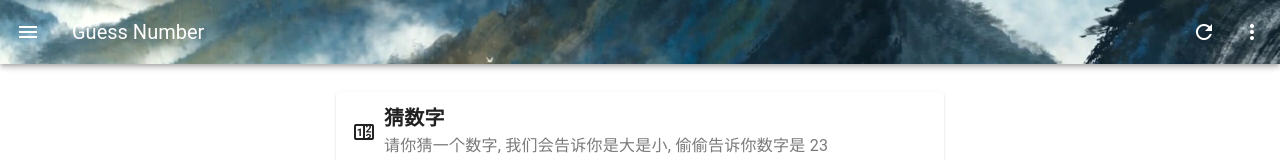
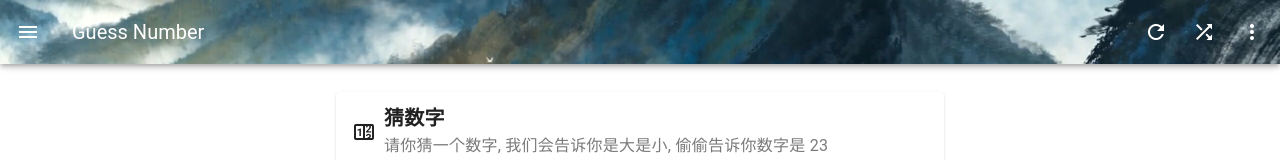
Before and after one commit to 363045841/guessNumber, a Vue app: page /guessNum/user/1/1 in a window 1280 px wide. Shown: the top 160 px of the page. Built offline with nearby package versions, Linux system fonts and the light colour scheme.

Commit message:
撤回移动端适配

```diff
--- a/package.json
+++ b/package.json
@@ -9,6 +9,7 @@
   },
   "dependencies": {
     "@mdi/font": "7.4.47",
+    "axios": "^1.7.7",
     "core-js": "^3.37.1",
     "roboto-fontface": "*",
     "vue": "^3.4.31",
--- a/src/App.vue
+++ b/src/App.vue
@@ -1,16 +1,22 @@
 <template>
   <v-app>
     <v-main id="main" :class="responsiveClass">
-      <v-app-bar :style="{ color: 'white' }" class="app-bar" app image="./assets/a4754a82ckef2a11a55447d8f48a81f7.jpg">
+      <v-app-bar :style="{ color: 'white' }" class="app-bar" app :image="picData.picUrl">
         <v-app-bar-nav-icon @click="sidebarShow = !sidebarShow"></v-app-bar-nav-icon>
         <template v-slot:append>
           <v-tooltip location="bottom">
             <template v-slot:activator="{ props }">
               <v-btn v-bind="props" icon="mdi-refresh" @click="playAgain()"></v-btn>
+
             </template>
             <span>重新开始</span>
           </v-tooltip>
-
+          <v-tooltip location="bottom">
+            <template v-slot:activator="{ props }">
+              <v-btn v-bind="props" icon="mdi-shuffle" @click="refreshPicUrl"></v-btn>
+            </template>
+            <span>换一张</span>
+          </v-tooltip>
           <v-menu v-model:active="menuActive" offset-y transition="scale-transition">
             <template v-slot:activator="{ props }">
               <v-btn v-bind="props" icon="mdi-dots-vertical" @click="menuActive = !menuActive"></v-btn>
@@ -29,14 +35,13 @@
               </v-list-item>
             </v-list>
           </v-menu>
-
         </template>
         <v-toolbar-title>Guess Number</v-toolbar-title>
       </v-app-bar>
 
       <div class="guess-area">
         <v-container class="game-area">
-          <v-card  prepend-icon="mdi-counter">
+          <v-card prepend-icon="mdi-counter">
             <template #title>
               <span class="font-weight-black">猜数字</span>
             </template>
@@ -48,11 +53,10 @@
             <v-container>
               <v-row align="center">
                 <v-col class="d-flex justify-center align-center">
-                  <v-text-field hide-details="auto" v-model="numberChoose">
-                    <template #label>
-                      <span class="input-label">Enter a number you guess</span>
-                    </template>
-
+                  <v-text-field hide-details="auto" v-model="numberChoose" label="Enter a number you guess">
+                    <!-- <template #label>
+                      <span class="input-label"></span>
+                    </template> -->
                   </v-text-field>
                 </v-col>
                 <v-col cols="auto" class="d-flex justify-center align-center">
@@ -80,6 +84,7 @@
       </div>
       <sidebar v-model:sidebarShow="sidebarShow" :responsiveClass></sidebar>
       <router-view></router-view>
+
     </v-main>
   </v-app>
 </template>
@@ -89,6 +94,8 @@ import { ref, computed } from 'vue'
 import { useGameData } from './stores/gamedata';
 import { storeToRefs } from 'pinia';
 import sidebar from './sidebar.vue';
+import { usePicData } from './stores/picData';
+const picData = usePicData()
 const GameData = useGameData()
 const { numberChoose } = storeToRefs(GameData)
 const winAttribute = storeToRefs(GameData).alertRightShow
@@ -113,6 +120,11 @@ onMounted(() => {
   console.log('mounted')
   GameData.initRandomNumber()
 })
+
+function refreshPicUrl() {
+  picData.getRandomPicUrl()
+  console.log(picData)
+}
 </script>
 
 <style scoped>
@@ -137,14 +149,22 @@ onMounted(() => {
   margin-bottom: -12px;
 }
 
-.sub-title,.input-label {
-    white-space: normal; /* 允许正常换行 */
-    word-break: break-word; /* 长单词换行 */
-    overflow-wrap: break-word; /* 长单词自动换行 */
-    max-width: 100%; /* 确保内容不超出容器 */
-    line-height: 1.5em; /* 设置行高，确保阅读性 */
-    word-wrap: break-word; /* 确保小屏幕也不会溢出 */
-    font-size: 16px; /* 控制字体大小，适应不同屏幕 */
+.sub-title,
+.input-label {
+  white-space: normal;
+  /* 允许正常换行 */
+  word-break: break-word;
+  /* 长单词换行 */
+  overflow-wrap: break-word;
+  /* 长单词自动换行 */
+  max-width: 100%;
+  /* 确保内容不超出容器 */
+  line-height: 1.5em;
+  /* 设置行高，确保阅读性 */
+  word-wrap: break-word;
+  /* 确保小屏幕也不会溢出 */
+  font-size: 16px;
+  /* 控制字体大小，适应不同屏幕 */
 }
 </style>
 <!-- TODO:支持下拉刷新 -->
--- a/src/main.ts
+++ b/src/main.ts
@@ -14,9 +14,8 @@ import 'vuetify/styles'
 
 // Composables
 import { createApp } from 'vue'
-import router from './router'
+
 const app = createApp(App)
-app.use(router)
 registerPlugins(app)
 
 
--- a/src/sidebar.vue
+++ b/src/sidebar.vue
@@ -19,6 +19,9 @@ const userData = useUserData();
 const userList: User[] = userData.userList;
 let currentUser = ref<string>('default');
 let currentUserText = computed(() => '当前用户:' + currentUser.value);
+
+console.log(userData.userList);
+
 
 const prop = defineProps({
     sidebarShow: {
--- /dev/null
+++ b/src/stores/picData.ts
@@ -0,0 +1,25 @@
+import { defineStore } from "pinia";
+import axios from 'axios';
+import picUrl from '@/assets/a4754a82ckef2a11a55447d8f48a81f7.jpg'
+
+export const usePicData = defineStore("picData", {
+    state: () => ({
+        picUrl,
+        accessKey: 'Smhr590tRtLSKaA1EbO2OJPvD1n-41wsoSr2s76DmAw'
+    }),
+    actions: {
+        async getRandomPicUrl() {
+            const response = await axios.get('https://api.unsplash.com/photos/random', {
+                headers: {
+                    'Authorization': `Client-ID ${this.accessKey}`
+                },
+                params: {
+                    query: 'nature',
+                    orientation: 'landscape'
+                }
+            })
+            this.picUrl = response.data.urls.regular
+            console.log(this.picUrl)
+        }
+    }
+});
```
Also changed, not shown: 1 other file (tests, documents, lock files or other folders).
